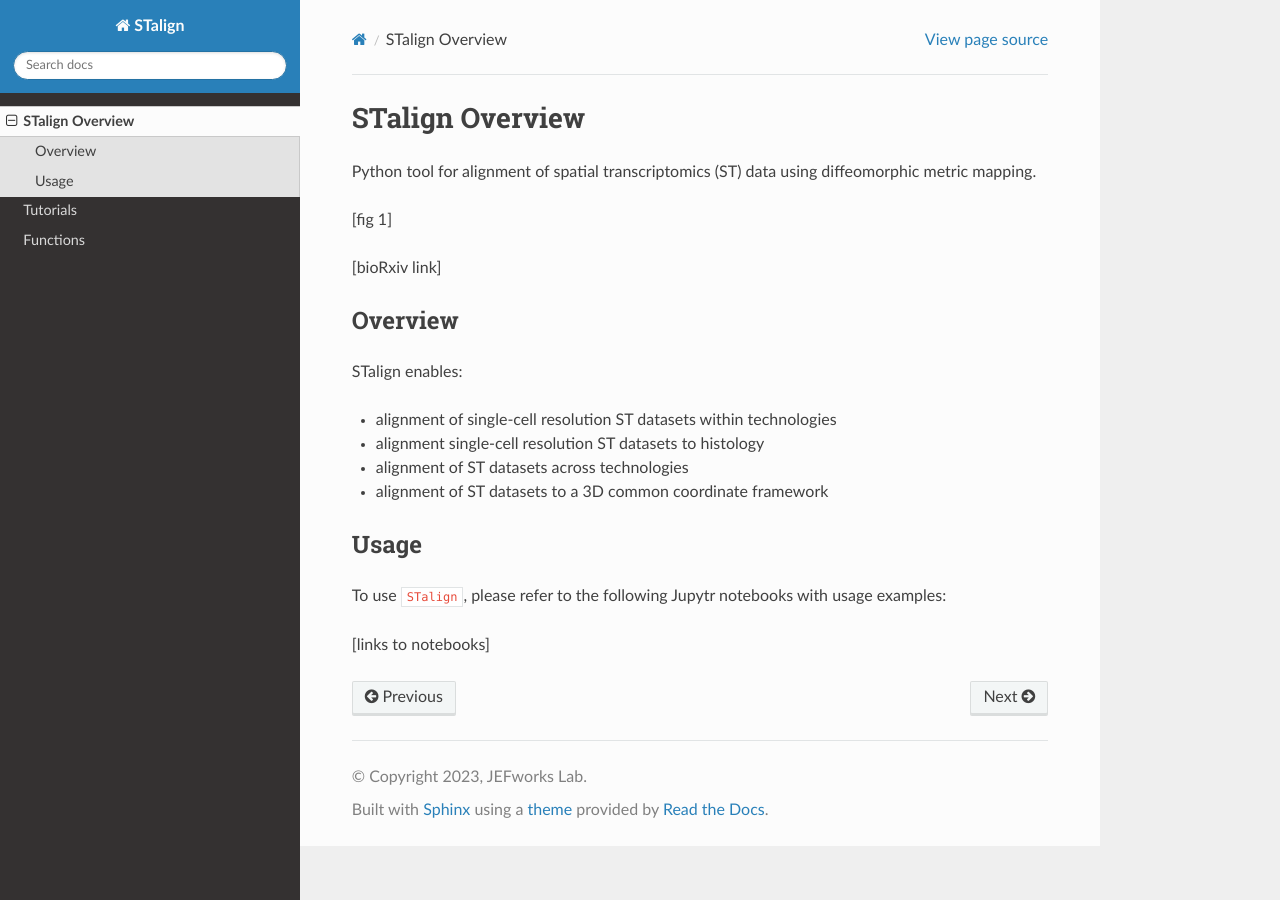
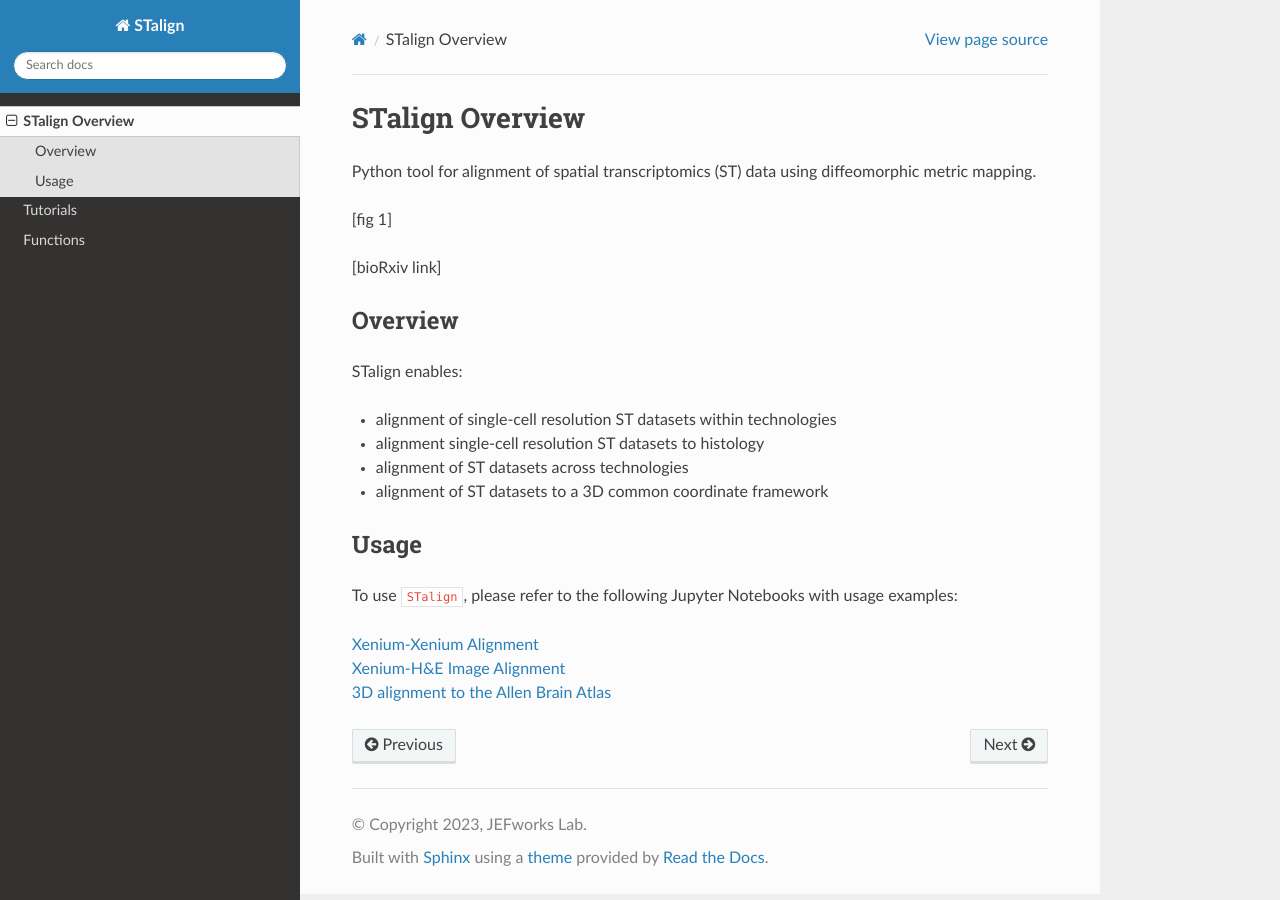
Before and after one commit to JEFworks-Lab/STalign, a Sphinx documentation site: the page built from docs/overview.md, in a window 1280 px wide. Built offline with Sphinx 7.4.7 and the Read the Docs theme 2.0.0, drawn with Linux system fonts in a browser that asks for light colours; pages that are not in the unit, such as notebooks, are missing from menus; some of the changed lines change nothing that is shown.

Commit message:
update README

````diff
--- a/docs/README.md
+++ /dev/null
@@ -1,20 +0,0 @@
-# STalign Overview
-Python tool for alignment of spatial transcriptomics (ST) data using diffeomorphic metric mapping.
-
-[fig 1]
-
-[bioRxiv link]
-
-## Overview
-
-STalign enables:
-- alignment of single-cell resolution ST datasets within technologies
-- alignment single-cell resolution ST datasets to histology
-- alignment of ST datasets across technologies
-- alignment of ST datasets to a 3D common coordinate framework
-
-## Usage
-
-To use `STalign`, please refer to the following Jupytr notebooks with usage examples:
-
-[links to notebooks]
--- a/docs/overview.md
+++ b/docs/overview.md
@@ -1,2 +1,2 @@
-```{include} README.md
+```{include} ../README.md
 ```
````
Also changed, not shown: 6 other files.
